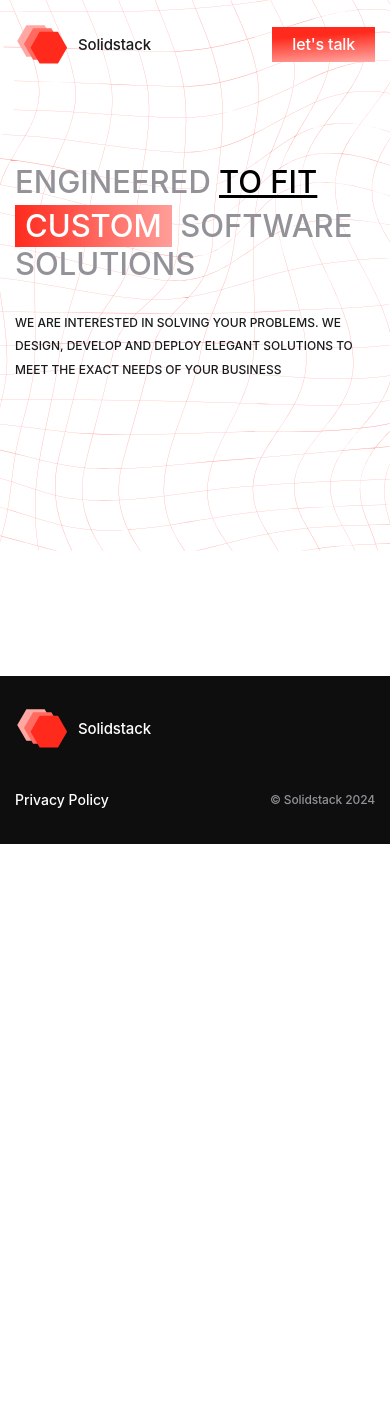
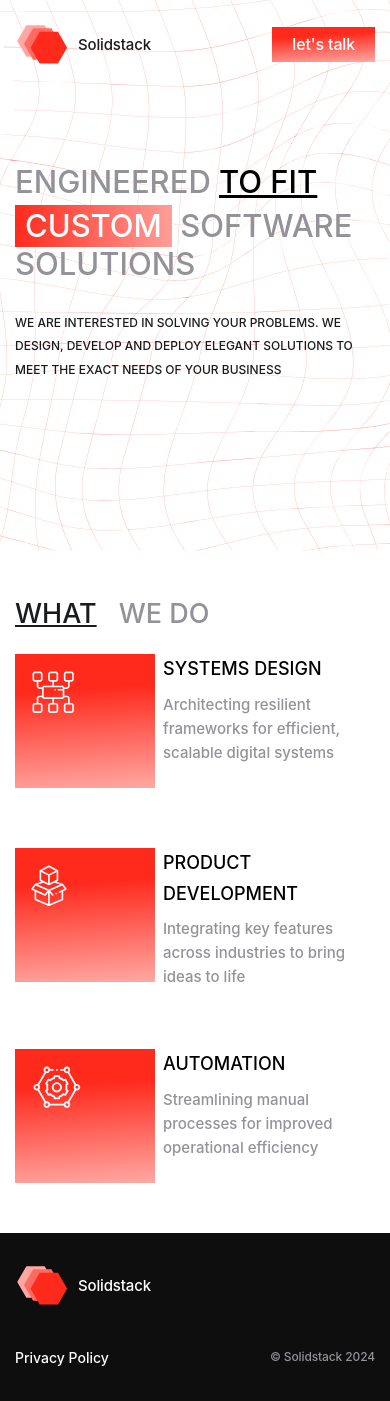
Before and after one commit to Hillel1408/solidstack, a Next.js app: page / in a window 390 px wide. Before the commit the page ends 844 px from the top, so only its background shows below. Built offline with nearby package versions, Linux system fonts and the light colour scheme.

Commit message:
WhatWeDo адаптив

```diff
--- a/src/app/page.tsx
+++ b/src/app/page.tsx
@@ -12,9 +12,9 @@ export default function Home() {
   return (
     <main className="">
       <Intro />
-      {/* <Partners />
+      {/* <Partners /> */}
       <WhatWeDo />
-      <WeDoIt />
+      {/* <WeDoIt />
       <Team />
       <WhyWeDoIt />
       <Form /> */}
--- a/src/components/WhatWeDo/WhatWeDo.tsx
+++ b/src/components/WhatWeDo/WhatWeDo.tsx
@@ -26,25 +26,29 @@ export default function WhatWeDo() {
   ];
 
   return (
-    <div className="py-[152px]">
+    <div className="py-[152px] lg:py-[100px] md:py-[50px]">
       <div className="_container">
-        <h2 className="flex gap-[22px] uppercase font-medium text-[45px] leading-[98%] mb-[100px]">
+        <h2 className="flex gap-[22px] uppercase font-medium text-[45px] leading-[98%] mb-[100px] lg:text-[41px] md:text-[27px] md:mb-[37px] sm:mb-[27px]">
           <span className="text-[#1a1b1d] underline">WHAT</span>
           <span className="text-[#929298]">WE DO</span>
         </h2>
-        <div className="grid gap-[66px] grid-cols-[1fr_1fr_1fr]">
+        <div className="grid gap-[66px] grid-cols-[1fr_1fr_1fr] lg:gap-[60px] md:grid-cols-[1fr_1fr] sm:grid-cols-[1fr]">
           {list.map((item, index) => (
-            <div key={index} className="grid gap-5 grid-cols-[1fr_215px]">
-              <div className="bg-[linear-gradient(356deg,#ffa8a3_0%,#ff291c_73%,#ff291c_100%)] py-[17px] px-5">
+            <div
+              key={index}
+              className="grid gap-5 grid-cols-[1fr_215px] lg:grid-cols-[1fr] sm:grid-cols-[140px_1fr] sm:gap-2 sm:items-start"
+            >
+              <div className="bg-[linear-gradient(356deg,#ffa8a3_0%,#ff291c_73%,#ff291c_100%)] py-[17px] px-5 lg:max-w-[193px] sm:min-h-[134px] sm:p-2">
                 <Image
                   src={`/img/${item.icon}`}
                   width={item.width}
                   height={item.height}
                   alt=""
+                  className="scale-[70%]"
                 />
               </div>
-              <div className="flex flex-col gap-4">
-                <span className="font-medium text-[24px] leading-[183%] uppercase text-[#000]">
+              <div className="flex flex-col gap-4 sm:gap-2">
+                <span className="font-medium text-[24px] leading-[183%] uppercase text-[#000] lg:text-[20px] md:text-[18px] sm:leading-[170%]">
                   {item.title}
                 </span>
                 <p className="font-medium text-[15px] leading-[160%] text-[#929298]">
```
